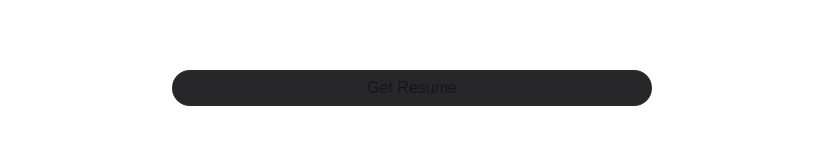
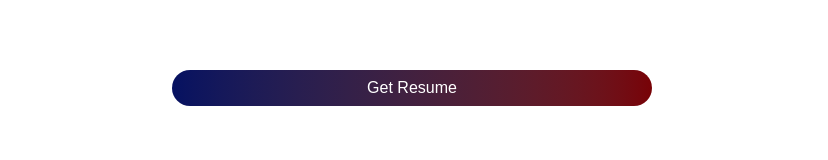
Before and after one commit to Noel1214/portfolio, a Next.js app: page / in a window 1280 px wide. Shown: the part 502-662 px from the top of the page, without its empty margins (228-1056 px from the left). Built offline with nearby package versions, Linux system fonts and the light colour scheme.

Commit message:
make for both theme

```diff
--- a/components/ProfileAndBio.tsx
+++ b/components/ProfileAndBio.tsx
@@ -35,7 +35,10 @@ const ProfileAndBio = () => {
           href="https://drive.google.com/file/d/1BeXlkG15O_HbDpGTmY2gR4z5MniKQP_B/view?usp=drive_link"
         >
           <div className="min-w-[20rem] w-[90vw] sm:px-[6rem] md:flex md:justify-center">
-            <button className="h-9 w-full md:w-1/2 rounded-3xl bg-zinc-800 cursor-pointer hover:scale-105 transition-all ease-in-out duration-200">
+            <button
+              className="text-white dark:text-white h-9 w-full md:w-1/2 rounded-3xl bg-gradient-to-l from-[#780206] to-[#061161] dark:bg-zinc-800 dark:bg-none cursor-pointer hover:scale-105 transition-all ease-in-out duration-200"
+
+            >
               Get Resume
             </button>
           </div>
```
